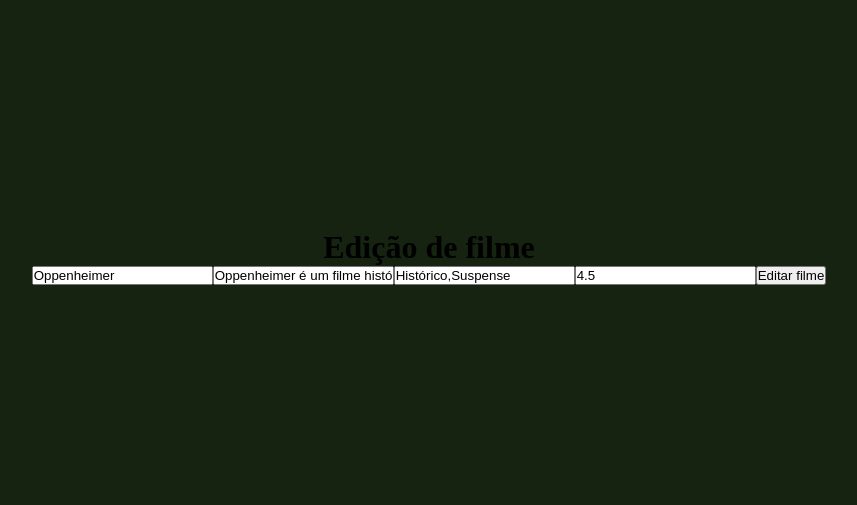
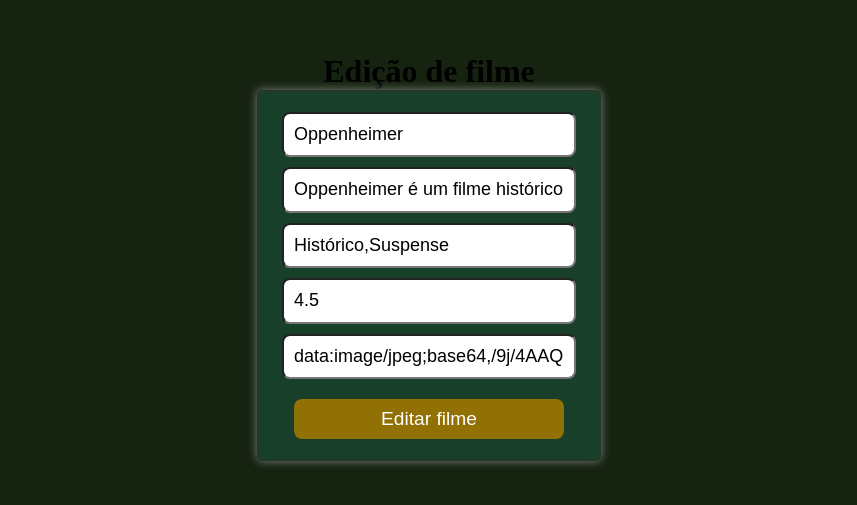
Before and after one commit to joaoAndradeJr/revisao-react-t40, a React (Vite) app: page /movie/edit/1 in a window 1280 px wide. Shown: the part 143-648 px from the top of the page, without its empty margins (211-1068 px from the left). Built offline with nearby package versions, Linux system fonts and the light colour scheme.

Commit message:
feat: updateMovie function

```diff
--- a/src/css/EditMovies.css
+++ b/src/css/EditMovies.css
@@ -5,3 +5,30 @@
   height: 100vh;
   justify-content: center;
 }
+
+.edit-movie-input {
+  border-radius: 8px;
+  font-size: large;
+  line-height: 2.6rem;
+  margin-bottom: 10px;
+  padding: 0 10px;
+  width: 90%;
+}
+
+.edit-button {
+  background-color: var(--buttonBackground);
+  border: none;
+  border-radius: 8px;
+  color: #fff;
+  cursor: pointer;
+  font-size: larger;
+  height: 40px;
+  margin-top: 10px;
+  width: 90%;
+}
+
+.edit-button:disabled {
+  background-color: var(--disabledButtonBackground);
+  border: 3px solid #11c304c0;
+  cursor: not-allowed;
+}
--- a/src/css/Login.css
+++ b/src/css/Login.css
@@ -5,7 +5,7 @@
   justify-content: center;
 }
 
-.login-form {
+.form {
   align-items: center;
   background-color: var(--cardBrackground);
   border: 2px solid #243729;
@@ -13,7 +13,7 @@
   box-shadow: var(--cardShadow);
   display: flex;
   flex-direction: column;
-  height: 30vh;
+  max-height: 60vh;
   justify-content: center;
   padding: 20px;
   width: 100%;
--- a/src/css/MovieCard.css
+++ b/src/css/MovieCard.css
@@ -46,5 +46,5 @@
   padding: 6px;
   position: relative;
   text-align: center;
-  width: 20%;
+  max-width: 20%;
 }
--- a/src/css/MovieDetails.css
+++ b/src/css/MovieDetails.css
@@ -14,14 +14,14 @@
   flex-direction: column;
   justify-content: center;
   margin: 4% 0;
-  padding: 20px;
-  width: 80%;
+  padding: 2.5% 0;
+  width: 70%;
 }
 
 .movie-details-card img {
   border-radius: 10px;
-  margin: 14% 0 2% 0;
-  width: 70%;
+  max-height: 100%;
+  margin: 2% 0;
 }
 
 .movie-details-card h2 {
@@ -36,6 +36,7 @@
   font-size: 1.2rem;
   margin: 10px 0;
   text-align: center;
+  text-wrap: balance;
   width: 90%;
 }
 
--- a/src/pages/EditMovies.tsx
+++ b/src/pages/EditMovies.tsx
@@ -2,14 +2,15 @@
 import { LoadingProps, MovieType, movieInitialState } from '../types';
 import Loading from '../components/Loading';
 import Input from '../components/Input';
-import { useParams } from 'react-router-dom';
-import { getMovie } from '../services/movieAPI';
+import { useNavigate, useParams } from 'react-router-dom';
+import { getMovie, updateMovie } from '../services/movieAPI';
 import Button from '../components/Button';
 import '../css/EditMovies.css';
 
 export default function EditMovies({ loading }: LoadingProps) {
   const [state, setState] = useState<MovieType>(movieInitialState);
   const { id } = useParams();
+  const navigate = useNavigate();
 
   useEffect(() => {
     const fetchMovie = async () => {
@@ -23,7 +24,19 @@
 
   const handleChange = (e: React.ChangeEvent<HTMLInputElement>) => {
     const { id: movieId, value } = e.target;
+    if (movieId === 'genre') {
+      const genre = value.split(',') || [value];
+      setState({ ...state, genre });
+      return;
+    }
     setState({ ...state, [movieId]: value });
+  };
+
+  const handleClick = async () => {
+    loading.setLoading(true);
+    await updateMovie(state);
+    loading.setLoading(false);
+    navigate('/movies');
   };
 
   if (loading.loading) return <Loading />;
@@ -32,34 +45,47 @@
     <main className="edit-movies-container">
       <h1>Edição de filme</h1>
       {
-        <form>
+        <form className="form">
           <Input
             id="title"
             placeholder="Título"
             value={ state.title }
             onChange={ handleChange }
+            className="edit-movie-input"
           />
           <Input
             id="description"
+            type="textarea"
             placeholder="Descrição"
             value={ state.storyline }
             onChange={ handleChange }
+            className="edit-movie-input"
           />
           <Input
             id="genre"
             placeholder="Gênero"
             value={ state.genre.join(',') }
             onChange={ handleChange }
+            className="edit-movie-input"
           />
           <Input
             id="release"
             placeholder="Lançamento"
             value={ String(state.rating) }
             onChange={ handleChange }
+            className="edit-movie-input"
+          />
+          <Input
+            id="image"
+            placeholder="Link da Capa"
+            value={ state.image }
+            onChange={ handleChange }
+            className="edit-movie-input"
           />
           <Button
             value="Editar filme"
-            onClick={ () => console.log('Edit movie') }
+            onClick={ handleClick }
+            className="edit-button"
           />
         </form>
       }
--- a/src/pages/Login.tsx
+++ b/src/pages/Login.tsx
@@ -29,7 +29,7 @@
 
   return (
     <main className="login-page-container">
-      <form className="login-form">
+      <form className="form">
         <Input
           value={ state.name }
           onChange={ handleChange }
--- a/src/types.ts
+++ b/src/types.ts
@@ -1,5 +1,5 @@
 export type MovieType = {
-  id?: number;
+  id: number;
   title: string;
   storyline: string;
   rating: number;
@@ -26,6 +26,7 @@
 };
 
 export const movieInitialState = {
+  id: -1,
   title: '',
   storyline: '',
   rating: 0,
```
